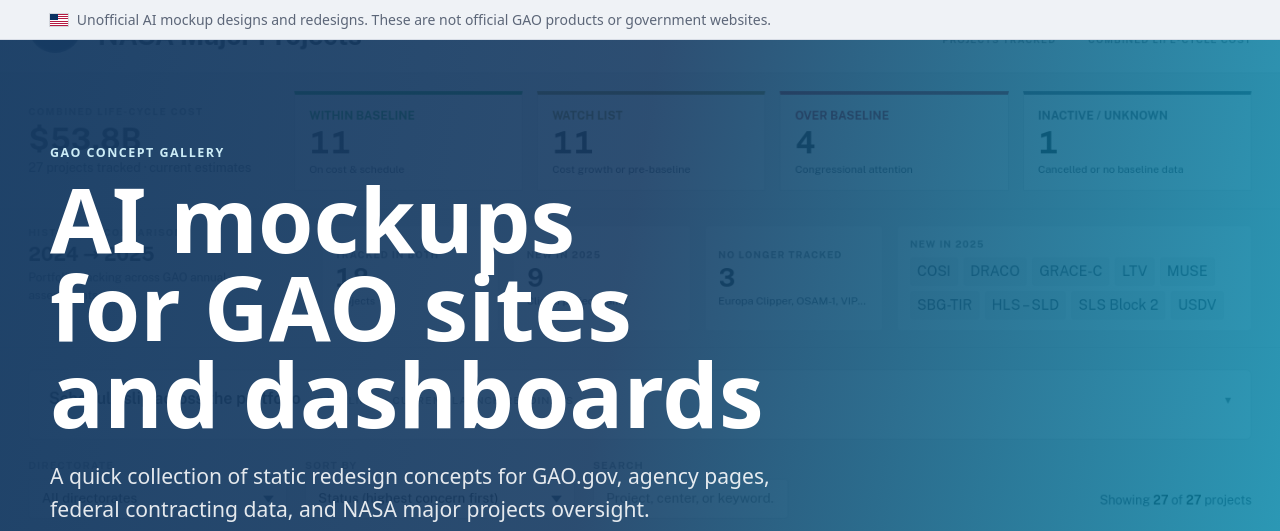
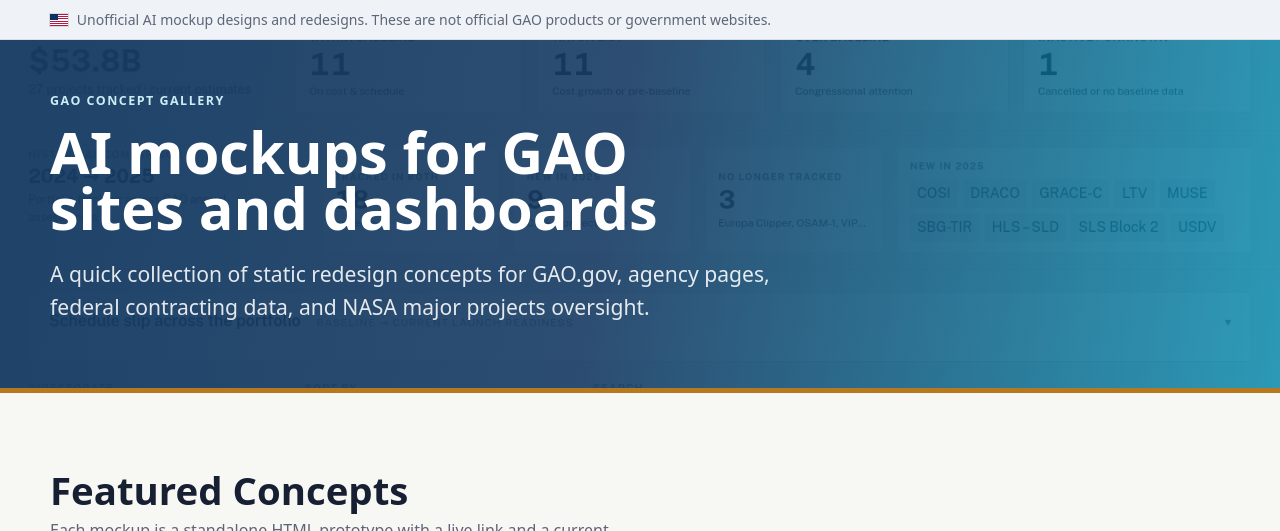
Before and after one commit to chaud/gao-site-design, a plain HTML site: page index.html in a window 1280 px wide. Shown: the top 531 px of the page. Drawn offline with Linux system fonts and the light colour scheme.

Commit message:
Tweak sizes

```diff
--- a/index.html
+++ b/index.html
@@ -97,7 +97,7 @@
     }
 
     .hero__inner {
-      padding: clamp(3.25rem, 8vw, 6.5rem) 0 clamp(3rem, 7vw, 5rem);
+      padding: clamp(1.25rem, 4vw, 3.5rem) 0 clamp(2rem, 5vw, 4rem);
     }
 
     .hero__eyebrow {
@@ -112,7 +112,7 @@
     .hero h1 {
       max-width: 820px;
       margin: 0;
-      font-size: clamp(2.45rem, 7vw, 5.6rem);
+      font-size: clamp(1.45rem, 5vw, 3.6rem);
       line-height: 0.98;
       letter-spacing: 0;
       text-wrap: balance;
```
